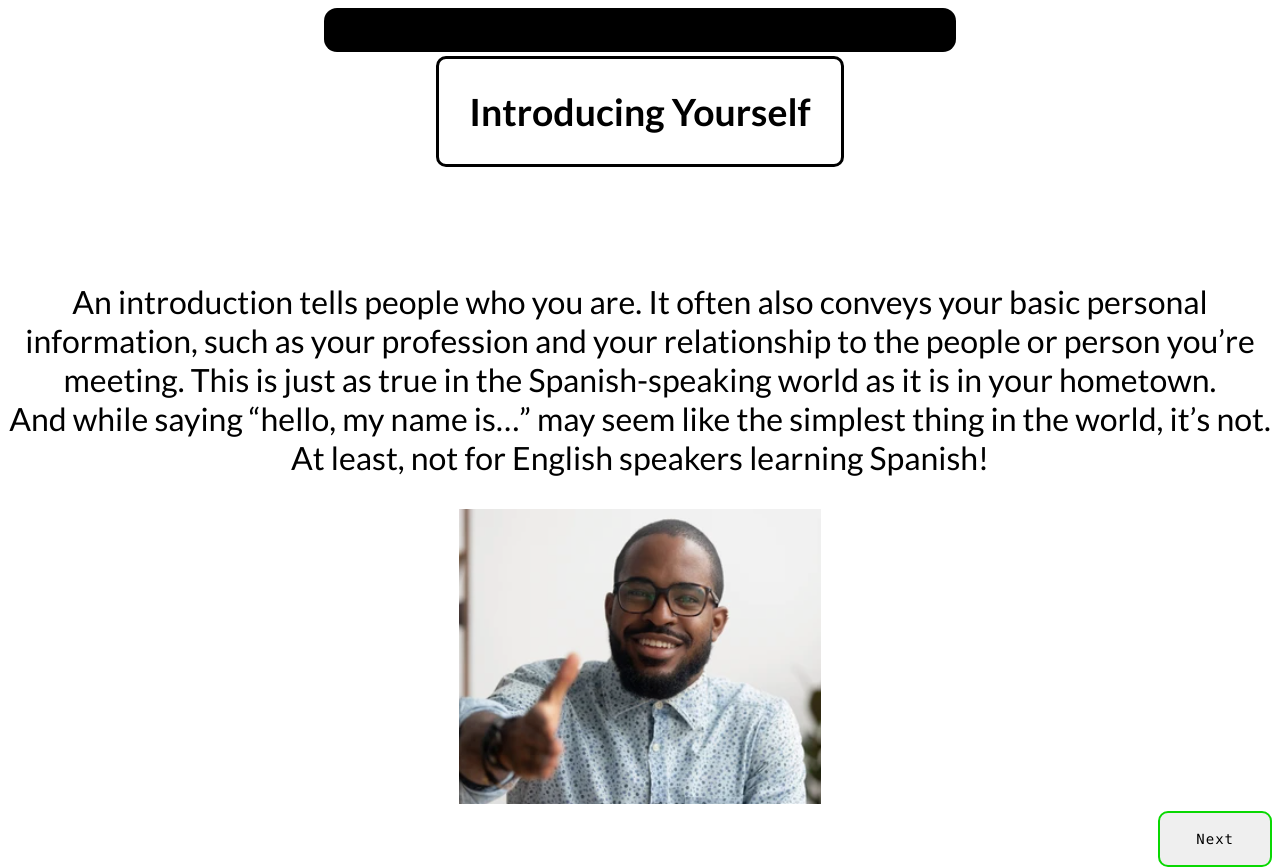
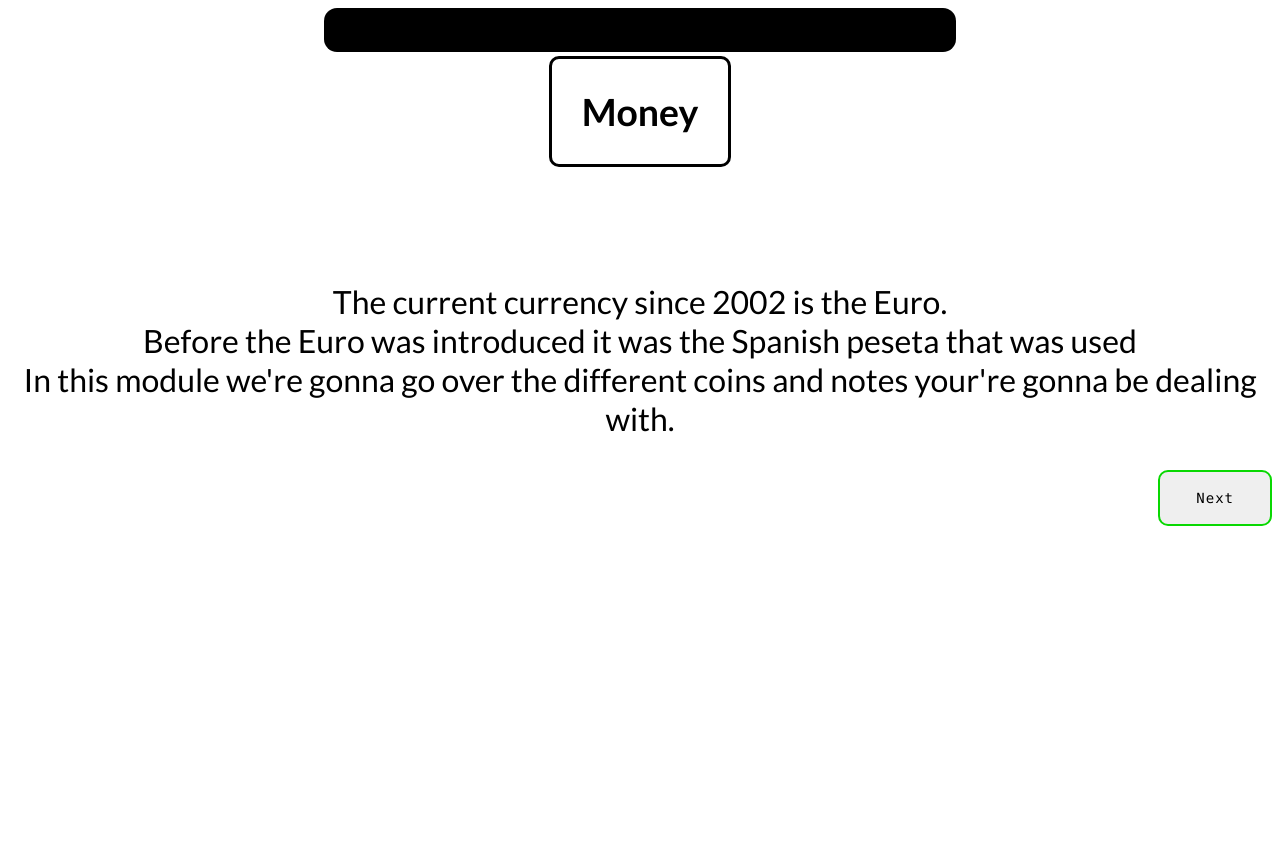
Before and after one commit to Shane-oo/language_Pro, a Flask app: page /learnNumbers/ in a window 1280 px wide. After the commit the page ends 526 px from the top, so only its background shows below. Run offline with Flask 2, Linux system fonts and the light colour scheme; some libraries are stand-ins or nearby versions.

Commit message:
moneyModuleDoing

```diff
--- a/app/static/style.css
+++ b/app/static/style.css
@@ -1,9 +1,9 @@
-*{
+/**{
   margin: 0px;
   padding: 0px;
   box-sizing: border-box;
 }
-
+*/
 /* BASE PAGE CSS */
 .topnav {
     overflow: hidden;
--- a/app/templates/learningQuizzes/learnNumbers.html
+++ b/app/templates/learningQuizzes/learnNumbers.html
@@ -25,73 +25,144 @@
     </div>
     <div class = "wordLearn">
         <div class = "content" id = "content-1" name = "content" style = "display: block;">
-       <h3><span class = "heading">Introducing Yourself</span></h3>
+       <h3><span class = "heading">Money</span></h3>
         <br>
         <br>
         <p>
-            An introduction tells people who you are. It often also conveys your basic personal information,
-            such as your profession and your relationship to the people or person you’re meeting.
-            This is just as true in the Spanish-speaking world as it is in your hometown.
+            The current currency since 2002 is the Euro.
             <br>
-            And while saying “hello, my name is…” may seem like the simplest thing in the world,
-             it’s not. At least, not for English speakers learning Spanish!
+            Before the Euro was introduced it was the Spanish peseta that was used
+            <br>
+            In this module we're gonna go over the different coins and notes your're gonna be dealing with.
         </p>
 
-        <div class ="imageForIntroduceMod">
-            <img  src ="/static/images/IntroduceImage.png" alt="Man reaching for handshake"/>
-        </div>
+
         </div>
 
         <div class = "content"id = "content-2" name = "content" >
-            <h3><span class = "heading">My Name Is...</span></h3>
+            <h3><span class = "heading">Diez Centavos</span></h3>
             <br>
-            <p> To say “my name is” in Spanish, you just need to say the word “Mi nombre es” followed by your name.
-            </p>
+            <div class ="imageForIntroduceMod">
+                <img  src ="/static/images/tenCents.png" alt="Ten centavos"/>
+            </div>
+
             <br>
             <p>
-                <button class = "sayWord" onclick="myNameIs.play()">Mi nombre es</button>
+                <button class = "sayWord" onclick="tenCents.play()">diez centavos</button>
             </p>
         </div>
         <div class = "content"id = "content-3" name = "content" >
-            <h3><span class = "heading">Pleased To Meet You.</span></h3>
+            <h3><span class = "heading">Veinte Centavos</span></h3>
             <br>
-            <p>After the person responds, you may say, "Mucho gusto" or "MOOCH-oh GOOSE-toh."
-                The phrase means "much pleasure" or, less literally, "pleased to meet you."
-            </p>
+            <div class ="imageForIntroduceMod">
+                <img  src ="/static/images/twentyCents.png" alt="Twenty centavos"/>
+            </div>
+            <br>
             <p>
-                <br>
-                <button class = "sayWord" onclick="niceToMeetYou.play()">Mucho gusto</button>
+                <button class = "sayWord" onclick="twentyCents.play()">Veinte Centavos</button>
             </p>
         </div>
         <div class = "content"id = "content-4" name = "content" >
-            <h3><span class = "heading">Introducing Others</span></h3>
+            <h3><span class = "heading">Cincuenta Centavos</span></h3>
             <br>
-            <p>Sometimes you’ll be called upon to introduce others to a person or group.
-                <br>
-                Just say Este Es "Name"
+            <div class ="imageForIntroduceMod">
+                <img  src ="/static/images/fiftyCents.png" alt="Fifty centavos"/>
+            </div>
+            <br>
+            <p>
+                <button class = "sayWord" onclick="fiftyCents.play()">Cincuenta Centavos</button>
             </p>
-            <p>
-                <br>
-                <button class = "sayWord" onclick="thisIs.play()">Este Es</button>
-            </p>
-            <div class ="imageForIntroduceMod">
-                <img  src ="/static/images/friend.png" alt="Two Friends Travelling"/>
-            </div>
-
         </div>
         <div class = "content"id = "content-5" name = "content" >
-            <h3><span class = "heading">I Am From</span></h3>
+            <h3><span class = "heading">Un Peso</span></h3>
             <br>
-            <p>So, where are you from? America? Europe? Africa? Asia?
-            Just stick the name of your country after the phrase "soy de".
+            <div class ="imageForIntroduceMod">
+                <img  src ="/static/images/oneDollar.png" alt="One Peso"/>
+            </div>
             <br>
-            For example soy de Australia
-            </p>
             <p>
-                <br>
-                <button class = "sayWord" onclick="iAmFromAus.play()">soy de Australia</button>
+                <button class = "sayWord" onclick="oneDollar.play()">Un Peso</button>
             </p>
         </div>
+        <div class = "content"id = "content-6" name = "content" >
+            <h3><span class = "heading">Cinco Pesos</span></h3>
+            <br>
+            <div class ="imageForIntroduceMod">
+                <img  src ="/static/images/fiveDollars.png" alt="Five Pesos"/>
+            </div>
+            <br>
+            <p>
+                <button class = "sayWord" onclick="fiveDollars.play()">Cinco Pesos</button>
+            </p>
+        </div>
+        <div class = "content"id = "content-7" name = "content" >
+            <h3><span class = "heading">Diez Pesos</span></h3>
+            <br>
+            <div class ="imageForIntroduceMod">
+                <img  src ="/static/images/tenDollars.png" alt="Ten Pesos"/>
+            </div>
+            <br>
+            <p>
+                <button class = "sayWord" onclick="tenDollars.play()">Diez Pesos</button>
+            </p>
+        </div>
+        <div class = "content"id = "content-8" name = "content" >
+            <h3><span class = "heading">Veinte Pesos</span></h3>
+            <br>
+            <div class ="imageForIntroduceMod">
+                <img  src ="/static/images/twentyDollars.png" alt="Twenty Pesos"/>
+            </div>
+            <br>
+            <p>
+                <button class = "sayWord" onclick="twentyDollars.play()">Veinte Pesos</button>
+            </p>
+        </div>
+        <div class = "content"id = "content-9" name = "content" >
+            <h3><span class = "heading">Cincuenta Pesos</span></h3>
+            <br>
+            <div class ="imageForIntroduceMod">
+                <img  src ="/static/images/fiftyDollars.png" alt="Fifty Pesos"/>
+            </div>
+            <br>
+            <p>
+                <button class = "sayWord" onclick="fiftyDollars.play()">Cincuenta Pesos/button>
+            </p>
+        </div>
+        <div class = "content"id = "content-10" name = "content" >
+            <h3><span class = "heading">Cien Pesos</span></h3>
+            <br>
+            <div class ="imageForIntroduceMod">
+                <img  src ="/static/images/hundredDollars.png" alt="Hundred Pesos"/>
+            </div>
+            <br>
+            <p>
+                <button class = "sayWord" onclick="hundredDollars.play()">Cien Pesos</button>
+            </p>
+        </div>
+        <div class = "content"id = "content-11" name = "content" >
+            <h3><span class = "heading">Doscientos Pesos</span></h3>
+            <br>
+            <div class ="imageForIntroduceMod">
+                <img  src ="/static/images/twoHundredDollars.png" alt="Two Hundred Pesos"/>
+            </div>
+            <br>
+            <p>
+                <button class = "sayWord" onclick="twoHundredDollars.play()">Doscientos Pesos</button>
+            </p>
+        </div>
+        <div class = "content"id = "content-12" name = "content" >
+            <h3><span class = "heading">Mil Pesos</span></h3>
+            <br>
+            <div class ="imageForIntroduceMod">
+                <img  src ="/static/images/oneThousandDollars.png" alt="One Thousand Pesos"/>
+            </div>
+            <br>
+            <p>
+                <button class = "sayWord" onclick="oneThousandDollars.play()">Mil Pesos</button>
+            </p>
+        </div>
+
+
 
 
 
```
Also changed, not shown: app/static/images/fiftyDollars.png (added), app/static/images/fiveDollars.png (added), app/static/images/fiveHundredDollars.png (added), app/static/images/hundredDollars.png (added), app/static/images/oneDollar.png (added), app/static/images/oneThousandDollars.png (added), app/static/images/tenCents.png (added), app/static/images/tenDollars.png (added), app/static/images/twentyCents.png (added), app/static/images/twentyDollars.png (added), app/static/images/twoHundredDollars.png (added), 1 other file.
